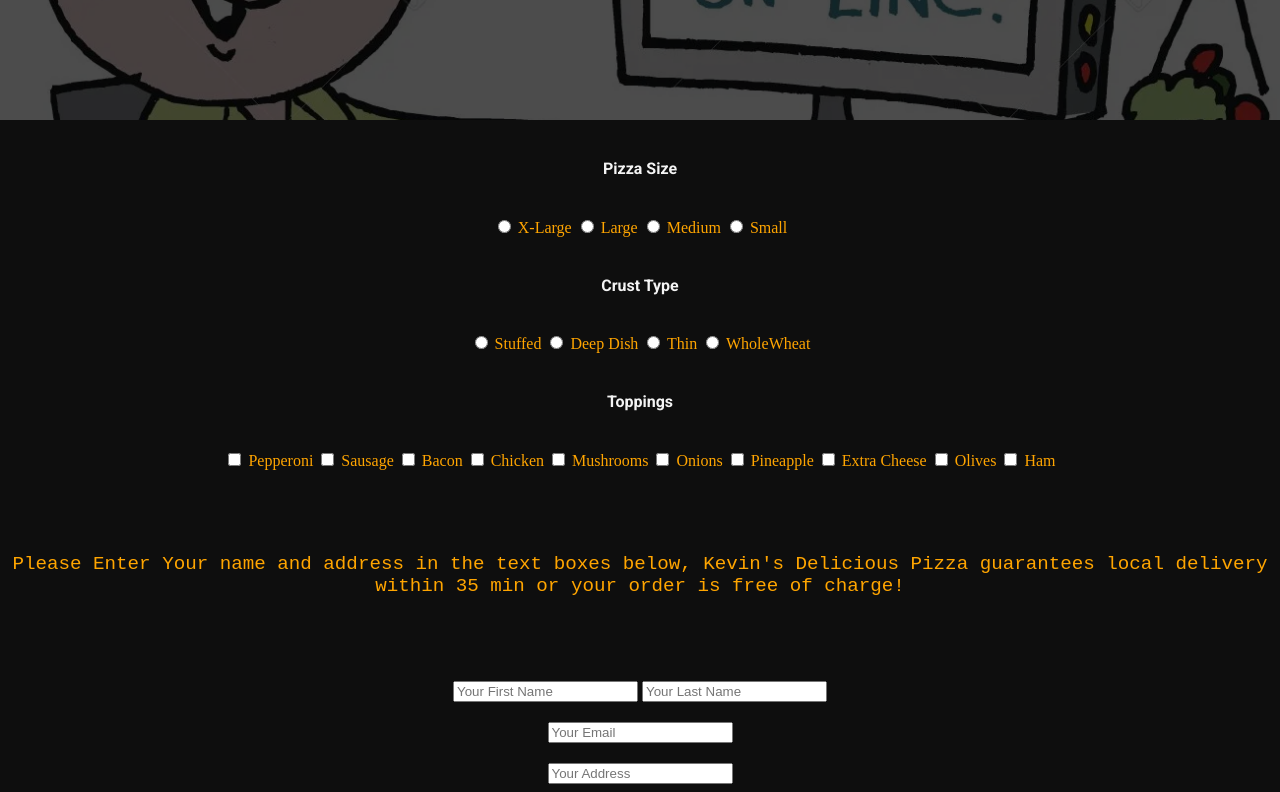
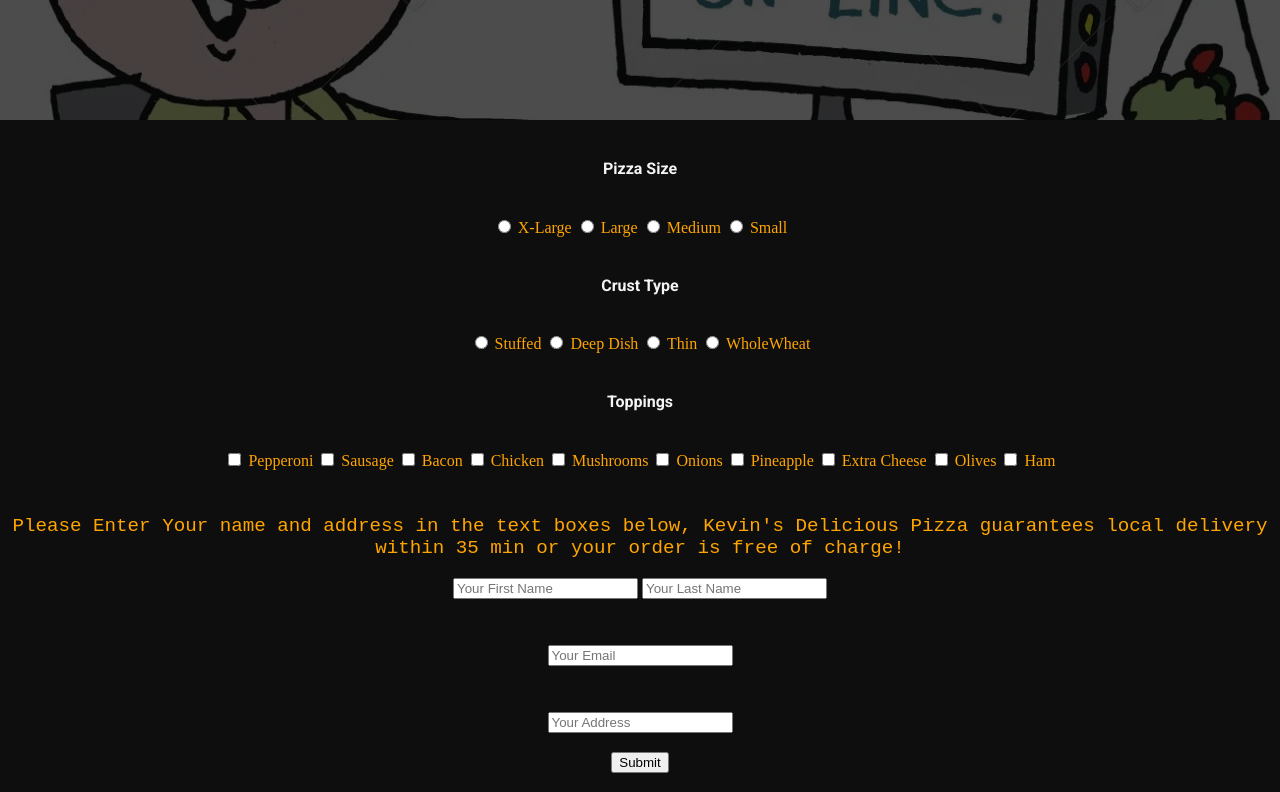
Before and after one commit to Bailz09/Kevin200544764, a plain HTML site: page Pizza Order/index.html in a window 1280 px wide. Shown: the part 740-1532 px from the top of the page. Drawn offline with Linux system fonts and the light colour scheme.

Commit message:
Add files via upload

```diff
--- a/Pizza Order/css/style.css
+++ b/Pizza Order/css/style.css
@@ -5,7 +5,7 @@ body{
     margin: 0px;
     background-color: #0e0e0e;
 }
-h1,h2,h5, li{
+h1,h2,h5{
     font-family: 'Roboto', sans-serif;
 }
 p{
@@ -66,23 +66,26 @@ p{
     text-align: center;
 }
 /*styling for the choice headers*/
-.flex > div > main > section + section > h2{
+.flex > div > main > form section h2{
     color: #f4f4f4;
     background-color: #0e0e0e;
     padding: 2%;
     text-align: center;
     font-size: 1em;
 }
+
 /*styling for the size choices*/
-.flex > div > main> section + section > div{
+.flex > div > main> form section{
     text-align: center;
     color: orange;
     background-color: #0e0e0e;
 }
+
 /*padding between the toppings choices and the enter information message*/
-.flex div main section+section+section+section+section div{
-    padding-top: 5%;
+.flex div main form div p{
+    padding-top: 2%;
 }
+
 /*footer styling*/
 .flex footer{
     color: #f4f4f4;
--- a/Pizza Order/index.html
+++ b/Pizza Order/index.html
@@ -36,19 +36,17 @@
         </menu>
        </nav>
 </header>
-
    <div><!--this will act as the main flex container for our page-->
      <main>
-
          <section><!--background image-->
             <div><!--transparent mask-->
                 <!--Main Sub Header-->
                 <h1>Order Your Pizza Below:</h1>
-
             </div>
          </section>
-
-        <!--Section for Size Choice-->
+        <!--Creates an input form for the customer to submit-->
+        <form method="post" action="somephpfile1.php">
+            <!--Section for Size Choice-->
          <section>
             <!--Sub header-->
             <h2>Pizza Size</h2>
@@ -63,9 +61,9 @@
                 <input type="radio" id="Small" name="lang" value="Small">
                     <label for="Small">Small</label>
             </div>
-         </section>
+        </section>
          <!--Section for Crust Choice-->
-         <section>
+        <section>
             <!--Sub header-->
             <h2>Crust Type</h2>
             <!--Div for the crust choice radio buttons-->
@@ -79,7 +77,7 @@
                 <input type="radio" id="WholeWheat" name="lang" value="WholeWheat">
                     <label for="WholeWheat">WholeWheat</label>
             </div>
-         </section>
+        </section>
          <!--Section for Toppings choices-->
          <section>
             <!--Sub header-->
@@ -107,7 +105,7 @@
                 <input type="checkbox" id="Choice10" name="v2" value="Ham">
                         <label for="Choice10">Ham</label>
             </div>
-         </section>
+        </section>
          <!--Section for entering your delivery information-->
          <section>
         <!--Message about the delivery information-->
@@ -119,11 +117,11 @@
                 <input type="text" name="lname" required placeholder="Your Last Name">
                 <p><input type="email" required placeholder="Your Email"></p>
                 <p><input type="text" required placeholder="Your Address"></p>
+                <button type="submit">Submit</button>
             </div>
-
          </div>
-
         </section>
+    </form>
      </main>
    </div>
    <!--Footer with company info-->
```
